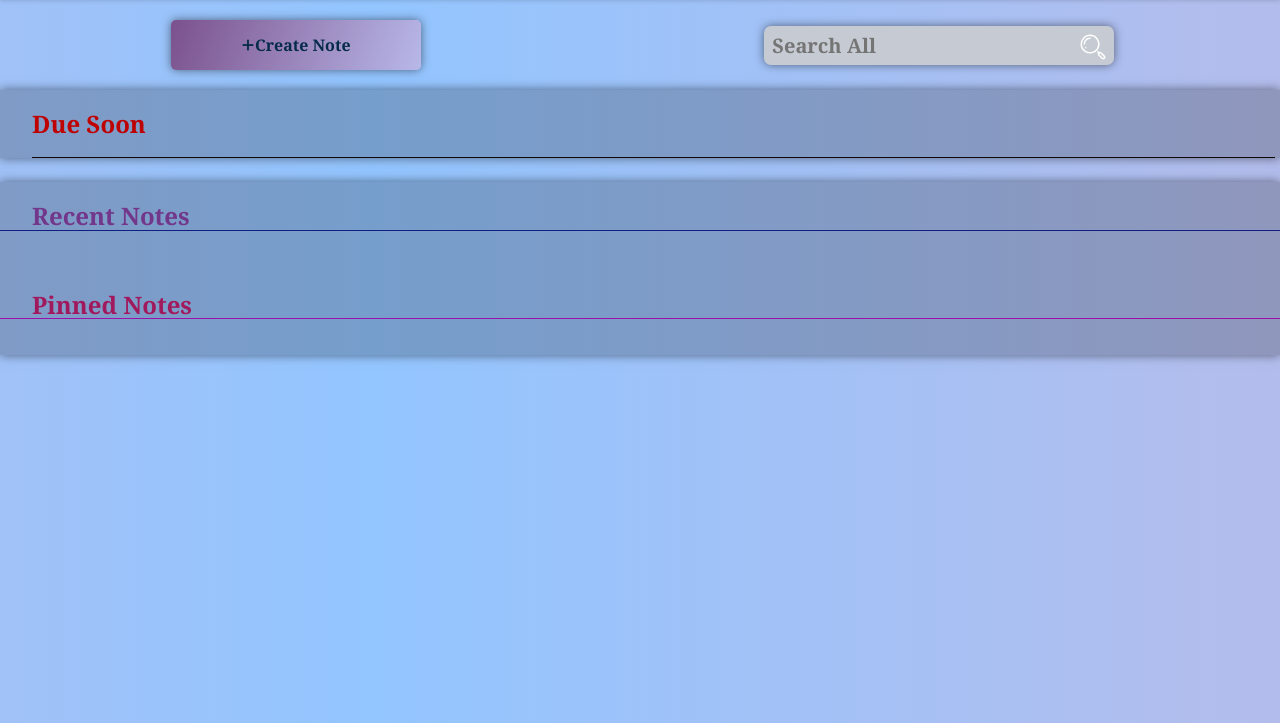
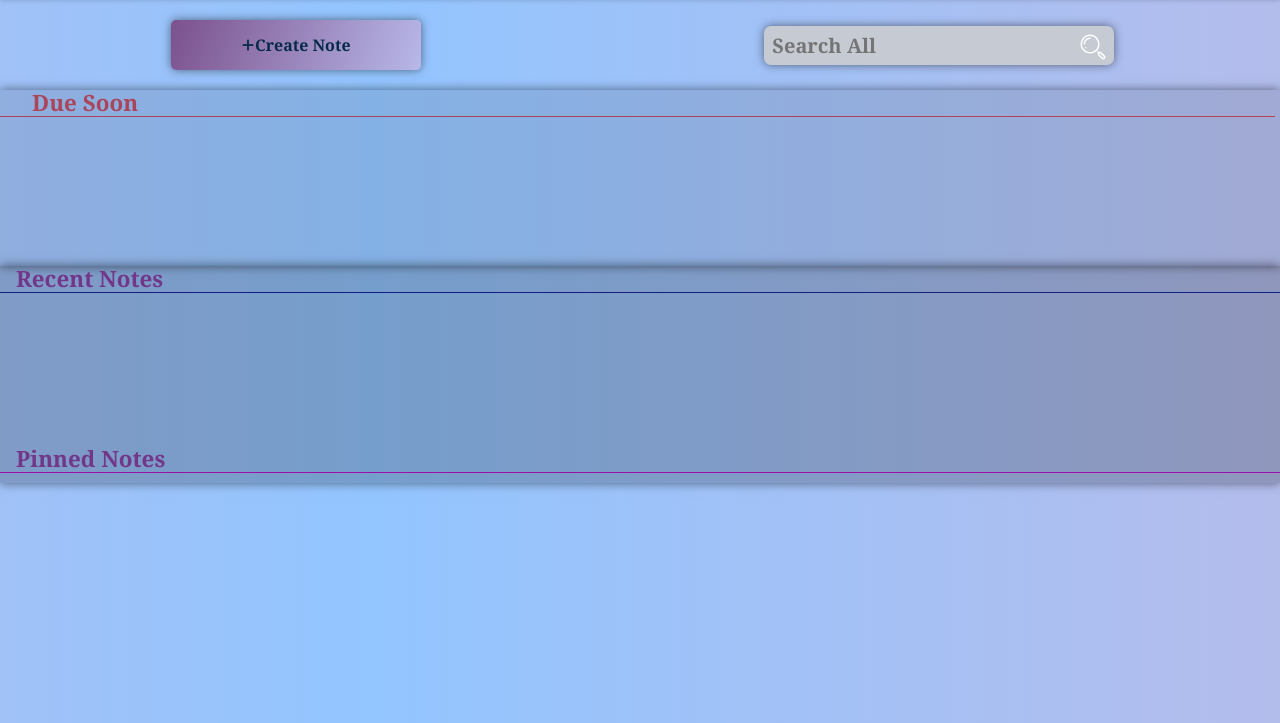
Before and after one commit to Miguell0706/Notetaker, a Django app: template firstapp/templates/firstapp/dashboard.html in a window 1280 px wide; the page is wider, and only the part inside the window is pictured. Shown: the part 40-763 px from the top of that part. Run offline with Django 3.2, Linux system fonts and the light colour scheme; the template is opened without the code that fills it, so the values that code supplies are empty; some libraries are stand-ins or nearby versions.

Commit message:
finished styling dashboard and notes

```diff
--- a/firstapp/templates/firstapp/dashboard.html
+++ b/firstapp/templates/firstapp/dashboard.html
@@ -50,7 +50,7 @@
                     <div class="small-note" data-note-id="{{ note.id }}" onclick="viewNote(this)">
                         <p class="small-note-title">{{note.title}}</p>
                         <p class="small-note-body">{{note.text}}</p>
-                        <p class="small-note-date">Created: {{ note.created|date:"M d, Y" }}</p>
+                        <p class="small-note-date">Created:{{ note.created|date:"M d, Y" }}</p>
                     </div>
                     {% endfor %}
                 </div>
@@ -64,7 +64,7 @@
                     <div class="small-note" data-note-id="{{ note.id }}" onclick="viewNote(this)">
                         <p class="small-note-title">{{note.title}}</p>
                         <p class="small-note-body">{{note.text}}</p>
-                        <p class="small-note-date">Created: {{ note.created|date:"M d, Y" }}</p>
+                        <p class="small-note-date">Created:{{ note.created|date:"M d, Y" }}</p>
                     </div>
                     {% endfor %}
                 </div>
--- a/static/styles/dashboard.css
+++ b/static/styles/dashboard.css
@@ -110,28 +110,30 @@
 /* code for urgent container starts here*/
 .urgent-note-container{
   width:100%;
-  background-color: rgba(0, 0, 0, 0.2);
-  height:auto;
+  background-color: rgba(0, 0, 0, 0.1);
+  height:176px;
+  margin:0px;
   overflow-x: scroll;
   box-shadow: 0 0 10px 0 rgba(0, 0, 0, 0.5);
 }
 .urgent-note-header{
   display: flex;
   position: relative;
-  border-bottom: #100808 1px solid;
-  margin-left:2rem;
+  padding-left:2rem;
   margin-right:5px;
+  border-bottom: 1px solid var(--light-maroon-color);
+  opacity: .6;
 }
 .urgent-note-container h2 {
   color:var(--light-maroon-color);
   font-weight:700;
-  font-size:1.5rem;
+  font-size:1.4rem;
   font-family: Cambria, Cochin, Georgia, Times, 'Times New Roman', serif;
+  margin:0px;
 }
 .urgent-icon {
   position: absolute;
-  right:1px;
-  top:20px;
+  left:0px;
   fill: var(--light-maroon-color);
   width:30px;
   height:30px;
@@ -139,8 +141,8 @@
   cursor: pointer;
 }
 .urgent-note-container::-webkit-scrollbar {
-  height:10px;
-  background-color: rgba(176, 165, 165, 0.2);
+  height:6px;
+  background-color: rgba(7, 7, 7, 0.2);
   border-radius: 10px;
 }
 .urgent-note-container::-webkit-scrollbar-thumb {
@@ -151,12 +153,14 @@
   display:flex;
   align-items: center;
   justify-content: center;
-  margin-left: 8rem;
+  margin-left: 3.5rem;
+  margin-top: 7px;
 }
 
 /* code for important-recent container goes here*/
 .recent-pinned-container{
   margin-top:1.5rem;
+  margin:0px;
   width:100%;
   background-color: rgba(0, 0, 0, 0.2);
   height:auto;
@@ -169,28 +173,42 @@
 .recent-pinned-container h2{
   color:var(--pink-color);
   font-weight:700;
-  font-size:1.5rem;
-  padding-left:2rem;
+  font-size:1.4rem;
+  padding-left:1rem;
+  margin:0px;
   border-bottom:#131E81 1px solid;
   font-family: Cambria, Cochin, Georgia, Times, 'Times New Roman', serif;
 }
 .recent-notes{
-  margin: 1rem;
+  padding-top:7px;
   display:flex;
   overflow-x: scroll;
-  margin-bottom: 40px;
+  height:153px;
 }
 .recent-notes::-webkit-scrollbar {
-  height:10px;
-  background-color: var(--lilac-color);
+  height:6px;
+  background-color:var(--lilac-color);
   border-radius: 10px;
 
 }
 .recent-notes::-webkit-scrollbar-thumb {
-  width: 80px;
+  height:6px;
+
   background-color: var(--dark-violet-color);
   border-radius: 10px;
 }
+.pinned-notes-header h2{
+  font-size: 1.4rem;
+  color:var(--pink-color);
+  border-bottom:#9a10a9 1px solid;
+}
+.pinned-notes {
+  margin-top:10px;
+  display:flex;
+  flex-wrap: wrap;
+  max-height: 100%;
+}
+
 .small-note {
   border: 2px solid rgb(112, 111, 111);
   background:linear-gradient(120deg, var(--lilac-color), var(--dark-lilac-color));
@@ -198,8 +216,7 @@
   overflow:hidden;
   transition: 150ms ease;
   cursor:pointer;
-  margin-right: 1rem;
-  margin-bottom: 1rem;
+  margin-left: 1rem;
   min-width:100px;
   min-height:130px;
   max-width:100px;
@@ -243,18 +260,8 @@
   text-align:start;
   padding-top:7px;
   margin:0px;
-  font-weight: 700;
+  font-weight: 900;
   font-size: .6rem;
   font-family: Cambria, Cochin, Georgia, Times, 'Times New Roman', serif;
 
 }
-.pinned-notes-header h2{
-  color:rgb(161, 25, 93);
-  border-bottom:#9a10a9 1px solid;
-}
-.pinned-notes {
-  margin: 1rem;
-  display:flex;
-  flex-wrap: wrap;
-  max-height: 100%;
-}
```
Also changed, not shown: db.sqlite3.
